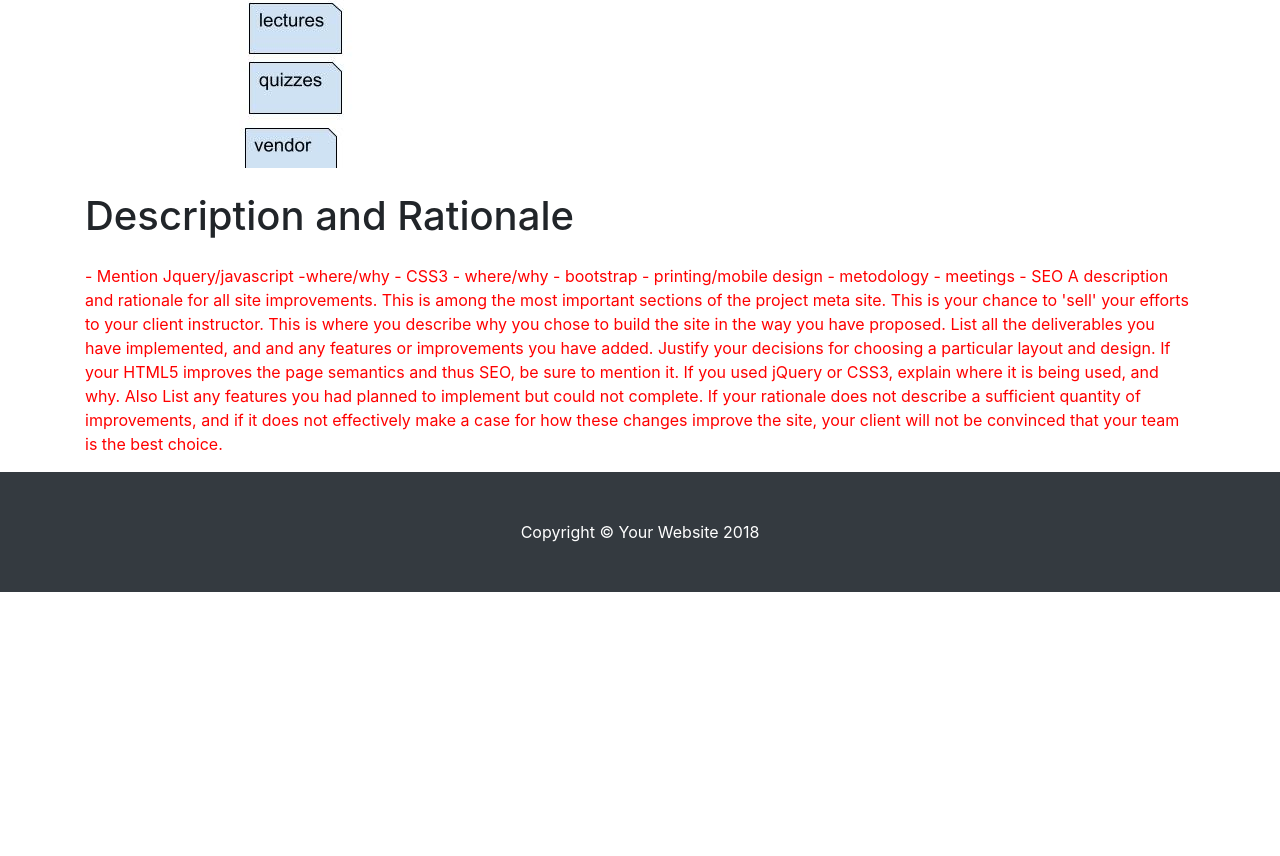
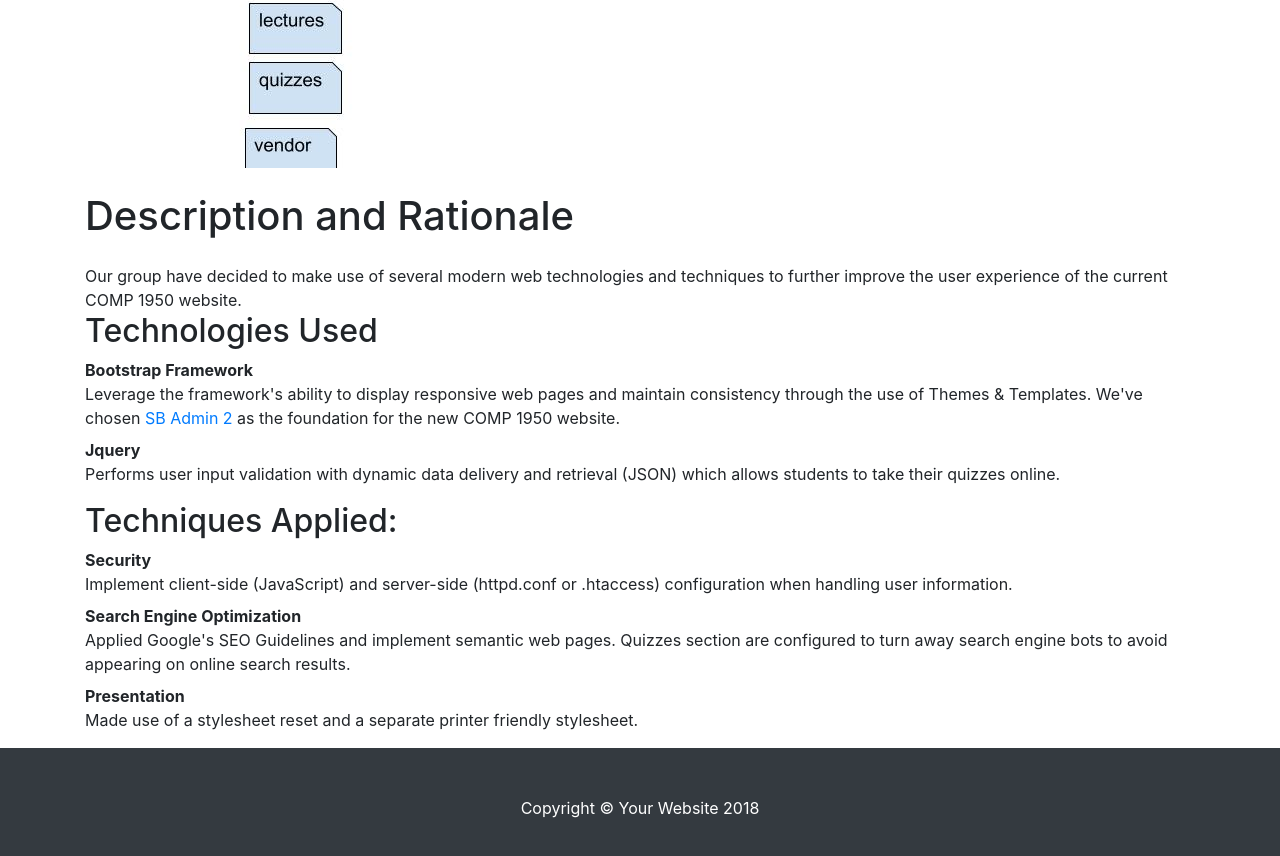
Before and after one commit to comp1950-bag/comp1950-meta-site, a website: page index.html in a window 1280 px wide. Shown: the part 1448-2304 px from the top of the page. Before the commit the page ends 2040 px from the top, so only its background shows below. Drawn offline with Linux system fonts and the light colour scheme.

Commit message:
Added Description and Rationale

```diff
--- a/index.html
+++ b/index.html
@@ -12,6 +12,9 @@
 
     <!-- Bootstrap core CSS -->
     <link href="vendor/bootstrap/css/bootstrap.min.css" rel="stylesheet">
+
+    <!-- MetisMenu CSS -->
+    <link href="vendor/metisMenu/metisMenu.min.css" rel="stylesheet">
 
     <!-- Custom styles for this template -->
     <link href="css/round-about.css" rel="stylesheet">
@@ -98,18 +101,37 @@
         <h1 class="my-4">Sitemap </h1>
         <img class="img-fluid d-block mx-auto" src="img/first_site_map.jpg" alt="Sitemap">
       </div>
-      <div id="rationale" >
+      <article id="rationale">
           <h1 class="my-4">Description and Rationale</h1>
+
+          Our group have decided to make use of several modern web technologies and techniques to further improve the user experience of the current COMP 1950 website.
+
+          <h2>Technologies Used</h2>
+          <dl>
+              <dt>Bootstrap Framework</dt>
+              <dd>Leverage the framework's ability to display responsive web pages and maintain consistency through the use of Themes & Templates. We've chosen <a href="https://startbootstrap.com/template-overviews/sb-admin-2/" rel="nofollow" target="_blank">SB Admin 2</a> as the foundation for the new COMP 1950 website.</dd>
+              <dt>Jquery</dt>
+              <dd>Performs user input validation with dynamic data delivery and retrieval (JSON) which allows students to take their quizzes online.</dd>
+          </dl>
+
+          <h2>Techniques Applied:</h2>
+          <dl>
+              <dt>Security</dt>
+              <dd>Implement client-side (JavaScript) and server-side (httpd.conf or .htaccess) configuration when handling user information.</dd>
+              <dt>Search Engine Optimization</dt>
+              <dd>Applied Google's SEO Guidelines and implement semantic web pages. Quizzes section are configured to turn away search engine bots to avoid appearing on online search results.</dd>
+              <dt>Presentation</dt>
+              <dd>Made use of a stylesheet reset and a separate printer friendly stylesheet.</dd>
+          </dl>
+
           <p style="color:red;" >
-
+            <!--
               - Mention Jquery/javascript -where/why
               - CSS3 - where/why
               - bootstrap
               - printing/mobile design
               - metodology - meetings
               - SEO
-
-
 
             A description and rationale for all site improvements. This is among the most important sections
             of the project meta site. This is your chance to 'sell' your efforts to your client instructor. This is
@@ -121,8 +143,9 @@
             complete. If your rationale does not describe a sufficient quantity of improvements, and if it
             does not effectively make a case for how these changes improve the site, your client will not be
             convinced that your team is the best choice.
+            -->
           </p>
-      </div>
+      </article>
     </div>
     <!-- /.container -->
 
```
Lines whose indentation alone changed are shown as unchanged.
